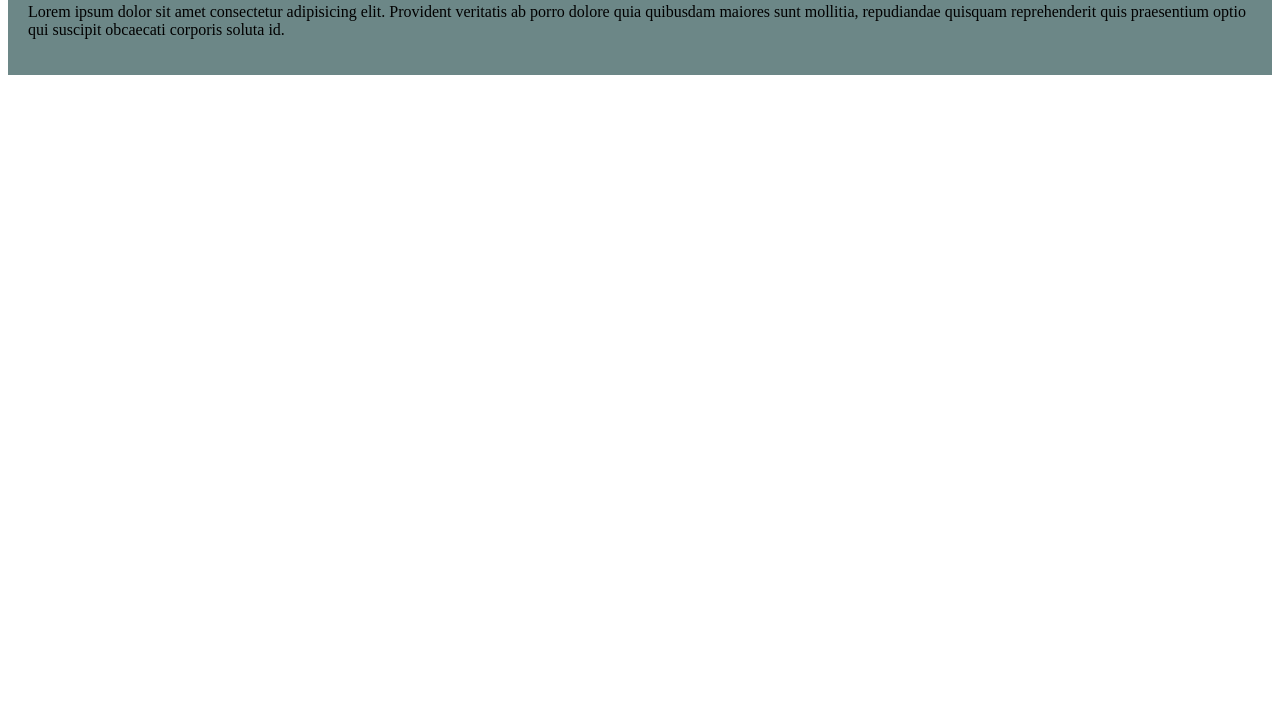
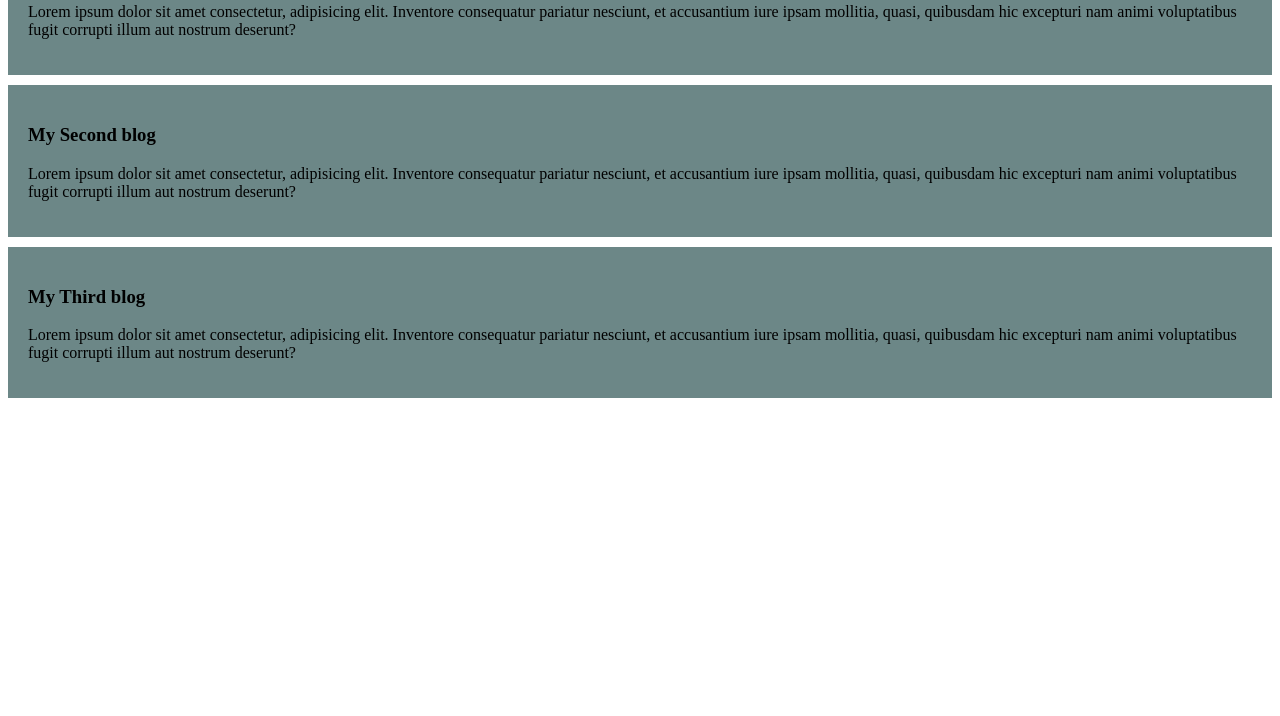
Before and after one commit to noovaa135/my-simple-website, a plain HTML site: page index.html in a window 1280 px wide. Shown: the part 84-800 px from the top of the page. Drawn offline with Linux system fonts and the light colour scheme.

Commit message:
added the second and the third blog

```diff
--- a/index.html
+++ b/index.html
@@ -7,15 +7,29 @@
     <link rel="stylesheet" href="styles/blog.css">
 </head>
 <body>
-    <div>
-        <h3>My Simple Website</h3>
-            <p>
-                Lorem ipsum dolor sit amet consectetur adipisicing elit.
-                 Provident veritatis ab porro dolore quia quibusdam
-                 maiores sunt mollitia, repudiandae quisquam reprehenderit
-                  quis praesentium optio qui suscipit obcaecati corporis
-                   soluta id.
-            </p>
-    </div>
+<div>
+    <h3>My First blog</h3>
+    <p>
+        Lorem ipsum dolor sit amet consectetur, adipisicing elit.
+         Inventore consequatur pariatur nesciunt, et accusantium iure ipsam mollitia, quasi,
+         quibusdam hic excepturi nam animi voluptatibus fugit corrupti illum aut nostrum deserunt?
+    </p>
+</div>
+<div>
+    <h3>My Second blog</h3>
+    <p>
+        Lorem ipsum dolor sit amet consectetur, adipisicing elit.
+         Inventore consequatur pariatur nesciunt, et accusantium iure ipsam mollitia, quasi,
+         quibusdam hic excepturi nam animi voluptatibus fugit corrupti illum aut nostrum deserunt?
+    </p>
+</div>
+<div>
+    <h3>My Third blog</h3>
+    <p>
+        Lorem ipsum dolor sit amet consectetur, adipisicing elit.
+         Inventore consequatur pariatur nesciunt, et accusantium iure ipsam mollitia, quasi,
+         quibusdam hic excepturi nam animi voluptatibus fugit corrupti illum aut nostrum deserunt?
+    </p>
+</div>
 </body>
 </html>
--- a/styles/blog.css
+++ b/styles/blog.css
@@ -1,4 +1,5 @@
 div{
 background-color: rgb(108, 135, 135);
 padding: 20px;
+margin-bottom: 10px;
 }
```
